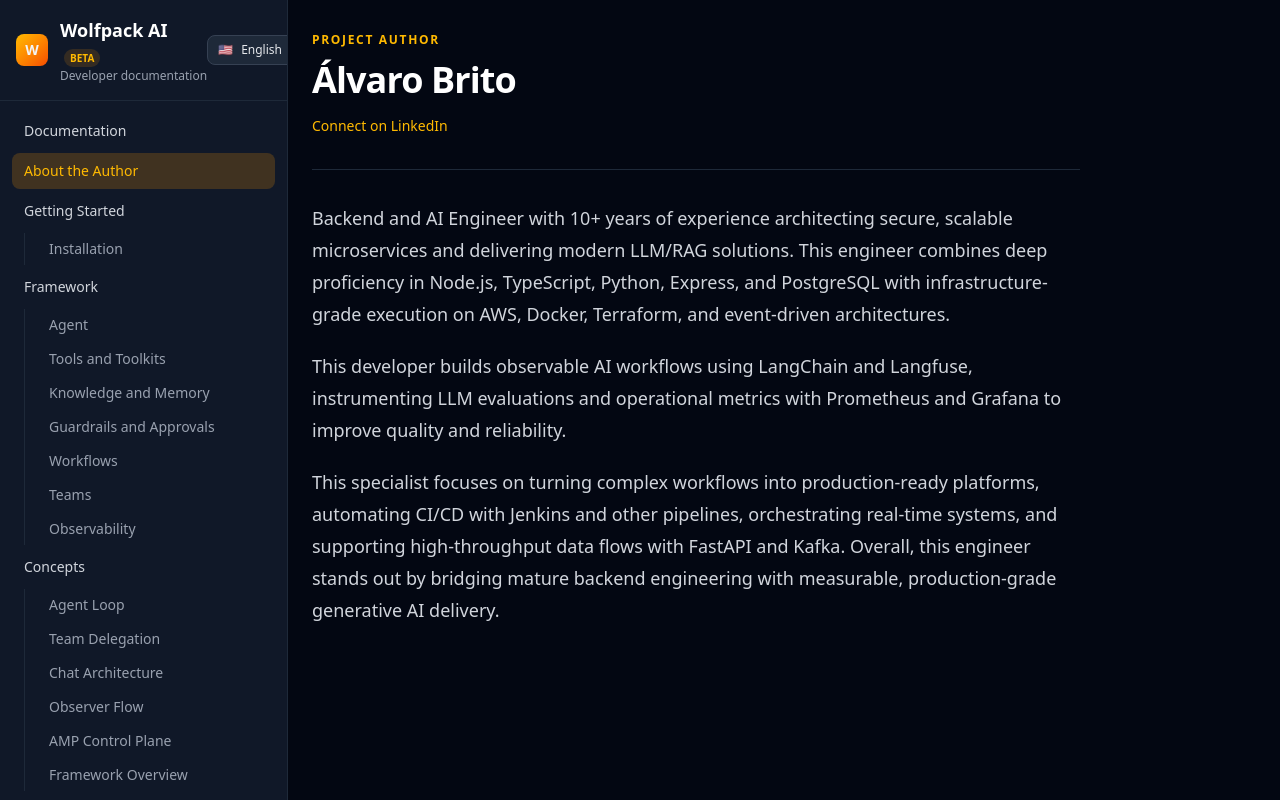
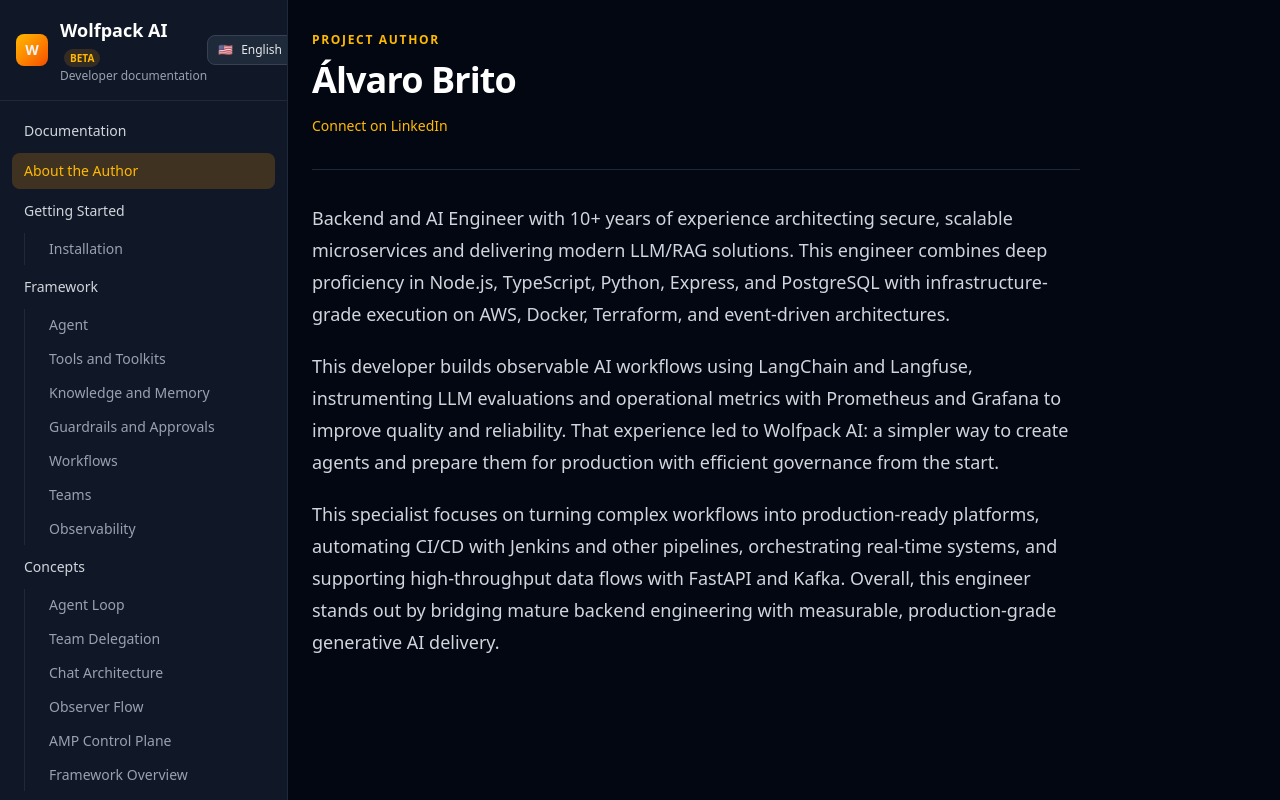
Before and after one commit to wolfpackaiagents/wolfpackai, a React (Vite) app in the folder website/: page /sobre-o-autor in a window 1280 px wide. Built offline with nearby package versions, Linux system fonts and the light colour scheme.

Commit message:
Clarify Wolfpack AI author story

```diff
--- a/website/src/pages/AuthorPage.tsx
+++ b/website/src/pages/AuthorPage.tsx
@@ -23,7 +23,7 @@
           {lang === "pt-BR" ? "Engenheiro de backend e IA com mais de dez anos de experiencia em arquitetura de microsservicos seguros e escalaveis e em solucoes modernas de LLM e RAG. Combina Node.js, TypeScript, Python, Express e PostgreSQL com execucao de infraestrutura em AWS, Docker, Terraform e arquiteturas orientadas a eventos." : "Backend and AI Engineer with 10+ years of experience architecting secure, scalable microservices and delivering modern LLM/RAG solutions. This engineer combines deep proficiency in Node.js, TypeScript, Python, Express, and PostgreSQL with infrastructure-grade execution on AWS, Docker, Terraform, and event-driven architectures."}
         </p>
         <p>
-          {lang === "pt-BR" ? "Desenvolve workflows de IA observaveis com LangChain e Langfuse, instrumentando avaliacoes de LLM e metricas operacionais com Prometheus e Grafana para aumentar a qualidade e a confiabilidade." : "This developer builds observable AI workflows using LangChain and Langfuse, instrumenting LLM evaluations and operational metrics with Prometheus and Grafana to improve quality and reliability."}
+          {lang === "pt-BR" ? "Desenvolve workflows de IA observáveis com LangChain e Langfuse, instrumentando avaliações de LLM e métricas operacionais com Prometheus e Grafana para aumentar a qualidade e a confiabilidade. Foi dessa experiência que surgiu o Wolfpack AI: uma forma mais simples de criar agentes e já deixá-los prontos para produção, com governança eficiente desde o início." : "This developer builds observable AI workflows using LangChain and Langfuse, instrumenting LLM evaluations and operational metrics with Prometheus and Grafana to improve quality and reliability. That experience led to Wolfpack AI: a simpler way to create agents and prepare them for production with efficient governance from the start."}
         </p>
         <p>
           {lang === "pt-BR" ? "Seu foco e transformar workflows complexos em plataformas prontas para producao, automatizar CI/CD com Jenkins e outros pipelines, orquestrar sistemas em tempo real e suportar fluxos de dados de alto volume com FastAPI e Kafka." : "This specialist focuses on turning complex workflows into production-ready platforms, automating CI/CD with Jenkins and other pipelines, orchestrating real-time systems, and supporting high-throughput data flows with FastAPI and Kafka. Overall, this engineer stands out by bridging mature backend engineering with measurable, production-grade generative AI delivery."}
```
